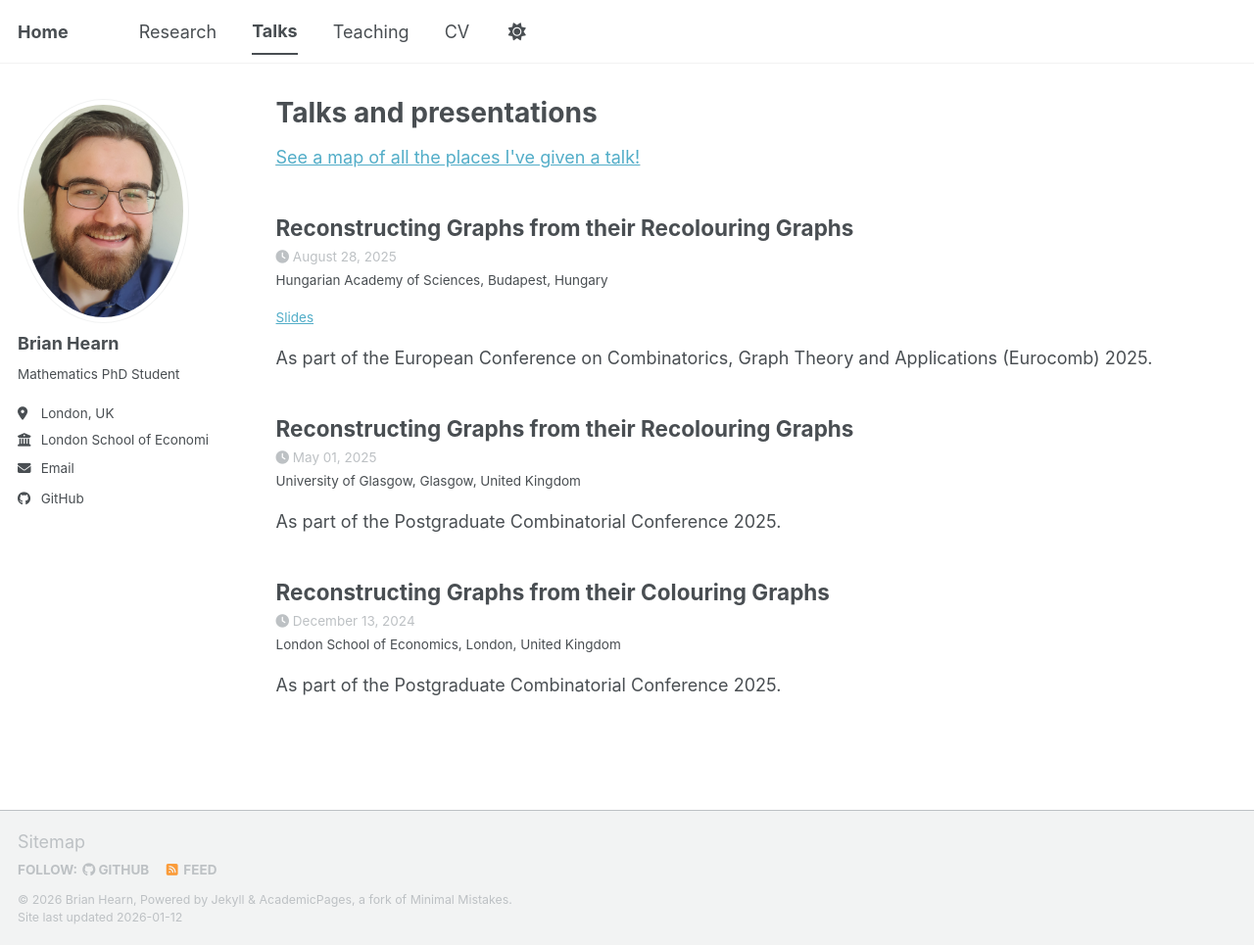
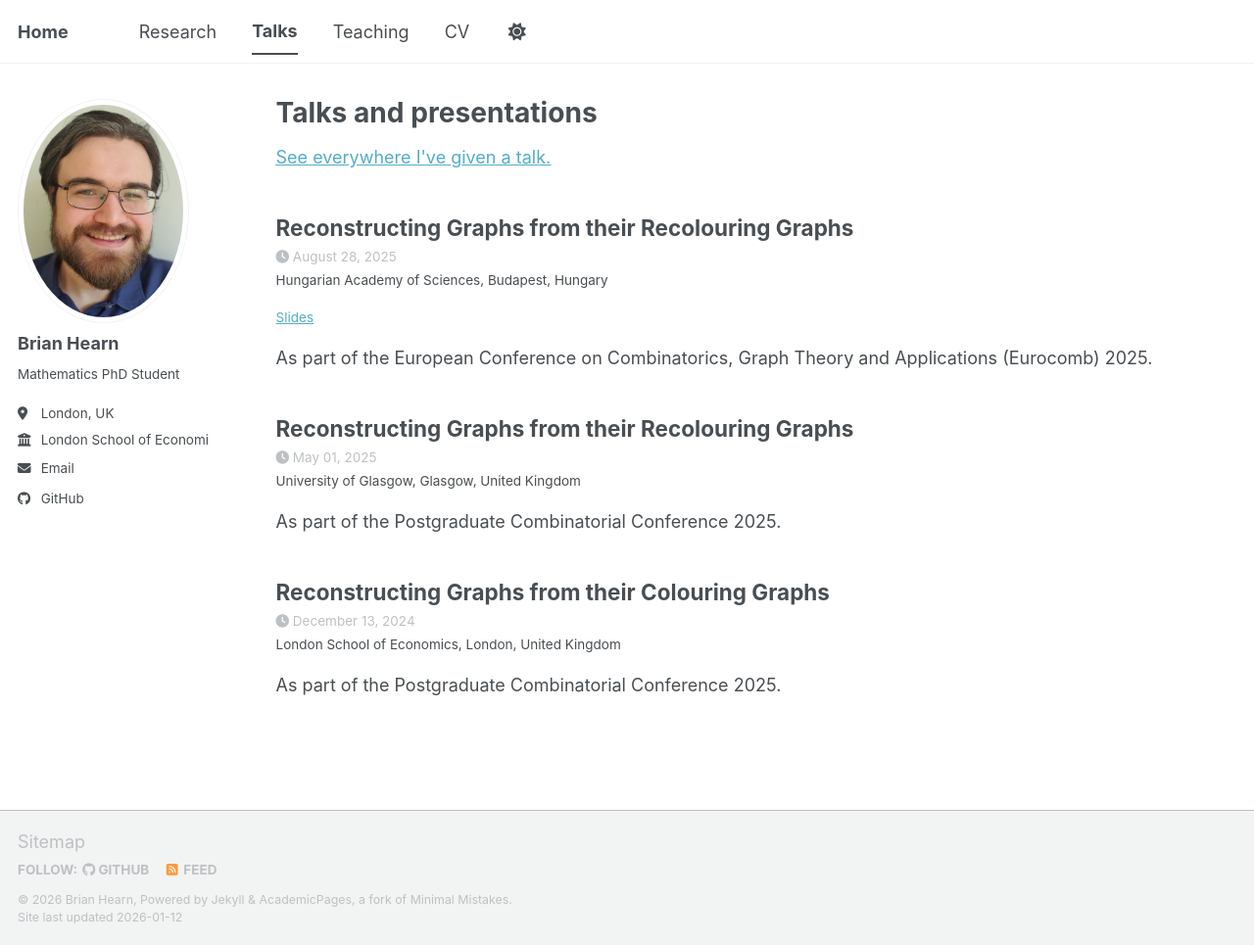
Before and after one commit to brian-hearn/brian-hearn.github.io, a Jekyll site: the page built from _pages/talks.html, in a window 1280 px wide and 965 px high. Shown: the whole window at 98% size. Built offline with Jekyll 4.4.1, drawn with Linux system fonts in a browser that asks for light colours; a script bundle is joined from its source files by our own code; library files that are not in the unit come from our copies.

Commit message:
feat: more changes

```diff
--- a/_includes/archive-single.html
+++ b/_includes/archive-single.html
@@ -79,6 +79,5 @@
     {% elsif post.bibtexurl %}
       <p><a href="{{ post.bibtexurl }}">Download Bibtex</a></p>
     {% endif %}
-
   </article>
 </div>
--- a/_pages/talks.html
+++ b/_pages/talks.html
@@ -7,7 +7,7 @@
 
 {% if site.talkmap_link == true %}
 
-<p style="text-decoration:underline;"><a href="/talkmap.html">See a map of all the places I've given a talk!</a></p>
+<p style="text-decoration:underline;"><a href="/talkmap.html">See everywhere I've given a talk.</a></p>
 
 {% endif %}
 
```
